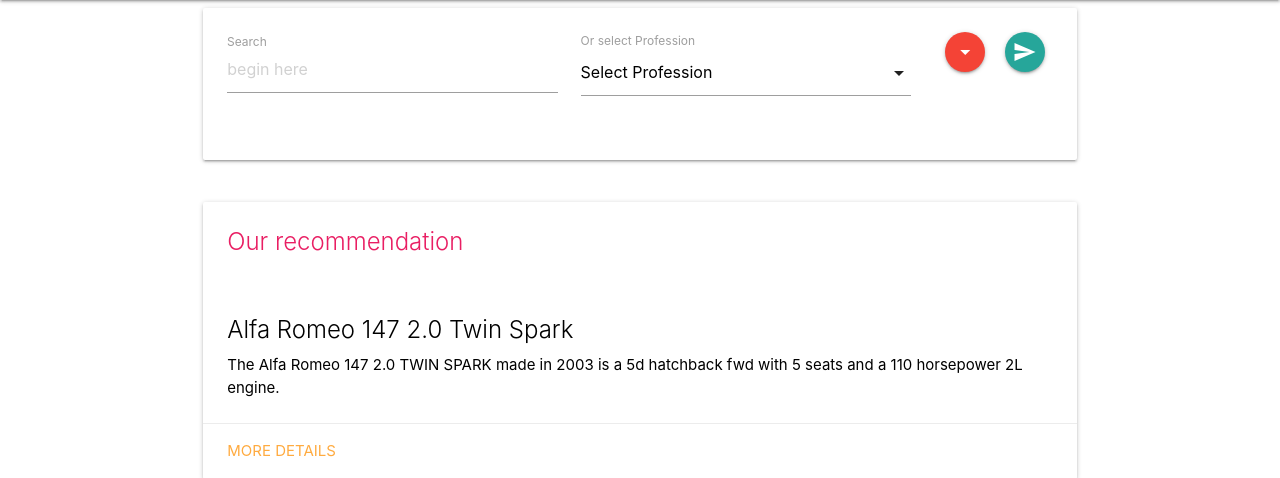
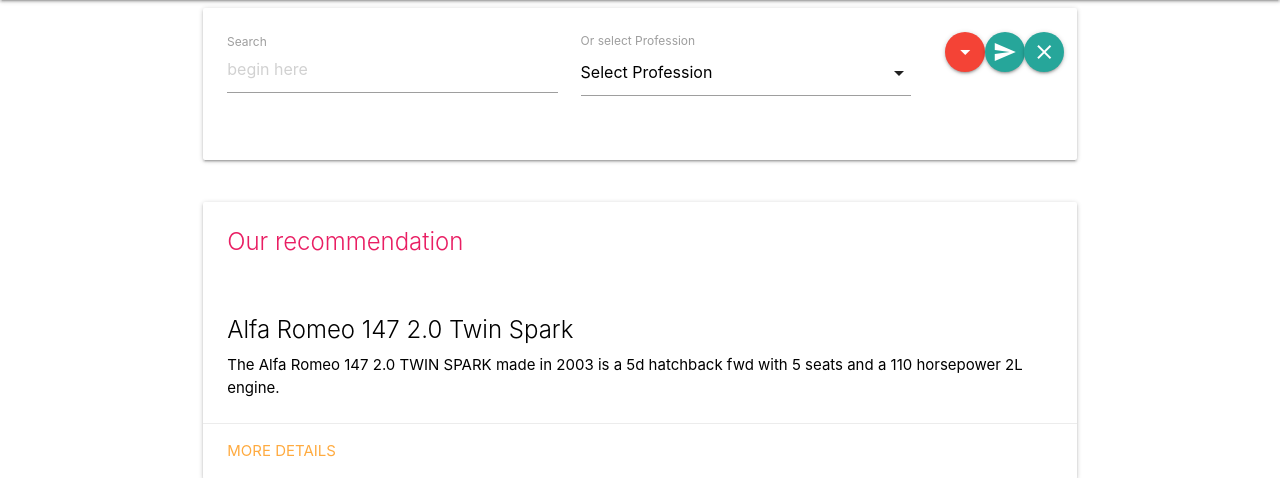
Before and after one commit to death667b/ICJK, a Django app: page /personal in a window 1280 px wide. Shown: the part 64-542 px from the top of the page. Run offline with Django 3.2, Linux system fonts and the light colour scheme; data comes from the database, SQL or seed files in the repository; some libraries are stand-ins or nearby versions.

Commit message:
Add button to reset search form

```diff
--- a/ICJK/Home/templates/Home/index.html
+++ b/ICJK/Home/templates/Home/index.html
@@ -63,14 +63,19 @@
                       </select>
                     </div>
                     <div class="col m2 s12">
-                      <div class="col m6 s2">
+                      <div class="col m4 s2">
                         <a class="btn-floating btn-medium waves-effect waves-light red" id="filter-toggle"><i class="material-icons">arrow_drop_down</i></a>
                       </div>
-                      <div class="col m6 s2">
+                      <div class="col m4 s2">
                         <button class="btn-floating btn-medium waves-effect waves-light" type="submit" name="action" value="submit">
                           <i class="material-icons right">send</i>
                         </button>
                       </div>
+                      <div class="col m4 s2">
+                          <a href="/personal" class="btn-floating btn-medium waves-effect waves-light">
+                            <i class="material-icons right">clear</i>
+                          </a>
+                        </div>
                     </div>
                   </div>
 
```
